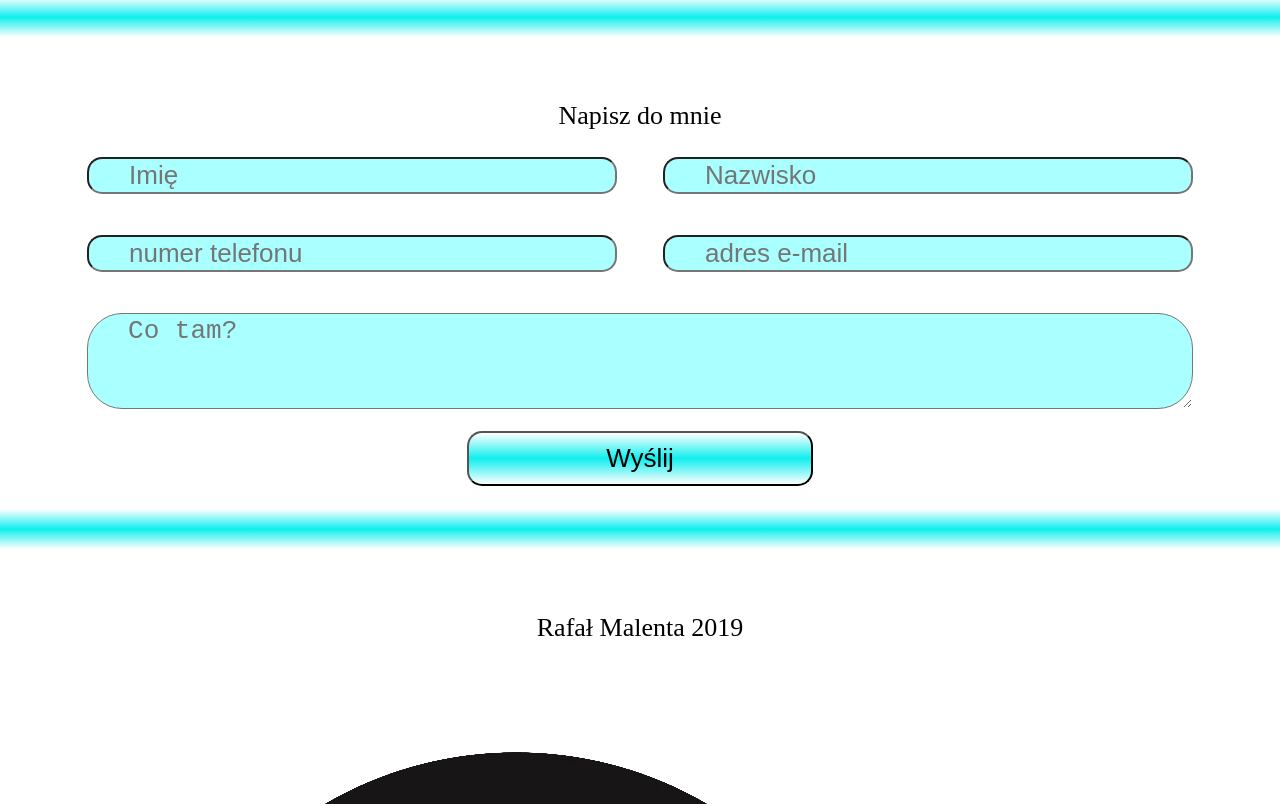
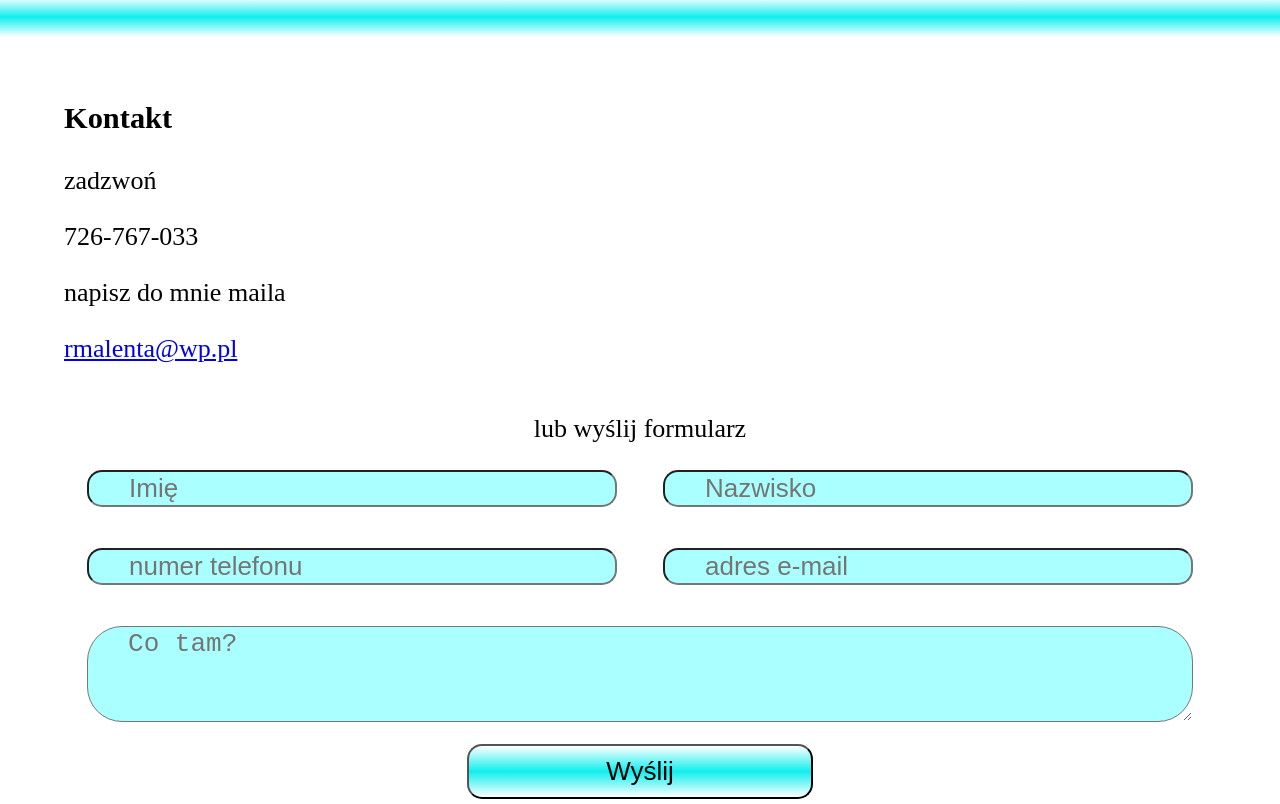
Before and after one commit to rafalmalenta/raf, a website: page build/index.html in a window 1280 px wide. Shown: the part 1105-1909 px from the top of the page. Drawn offline with Linux system fonts and the light colour scheme.

Commit message:
further improvements

```diff
--- a/src/style/karuzela.sass
+++ b/src/style/karuzela.sass
@@ -39,7 +39,7 @@
     right: 0
     max-width: 100%
     max-height: 100%
-    font-size: 3vw
+    font-size: 2vw
     text-align: center
     transition: all 1s
 
--- /dev/null
+++ b/src/style/kontakt.sass
@@ -0,0 +1,24 @@
+#kontakt > h3
+    text-align: center
+#formWrapper
+    position: relative
+    display: block
+    float: left
+
+#kontakt a
+        text-decoration: none
+        color: #000
+
+.half
+    width: 50%
+    position: relative
+    text-align: center
+    margin: 0px 0px 0px 0px !important
+    display: block
+    float: left
+    //margin: 0px 0px 0px 0px
+.half::after
+    content: " "
+    float: none
+.half > p
+    position: relative
--- a/src/style/style.sass
+++ b/src/style/style.sass
@@ -1,6 +1,7 @@
 @import ./karuzela
 @import ./form
 @import ./stopka
+@import ./kontakt
 
 .menu a
     text-decoration: none
```
Also changed, not shown: build/index.html.
